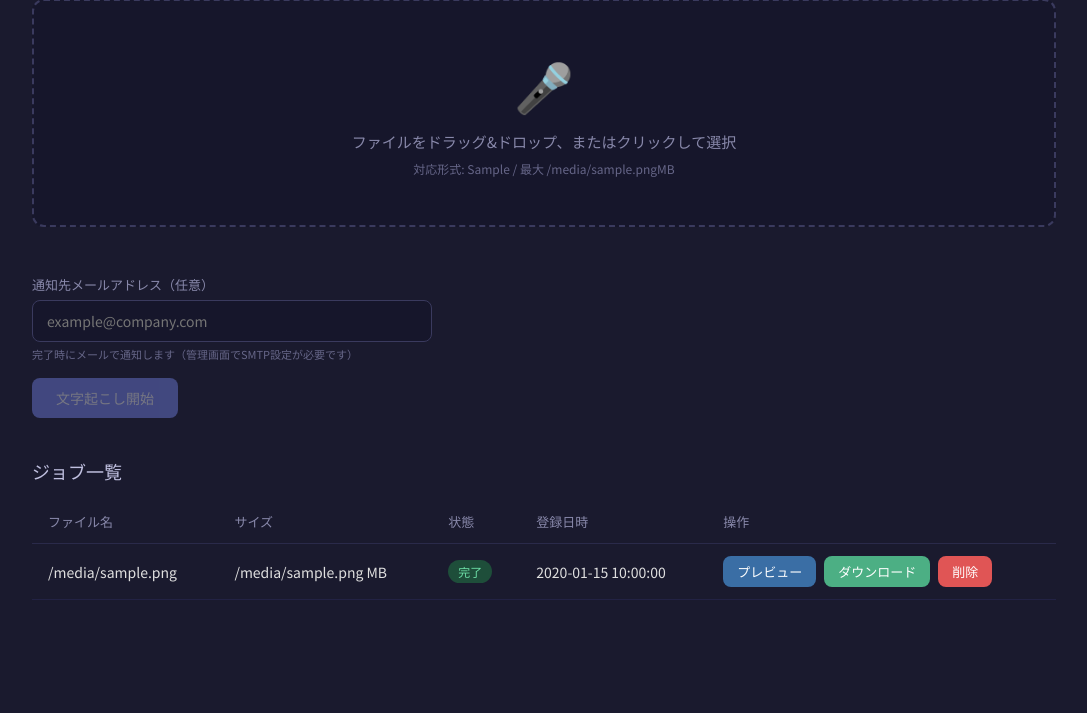
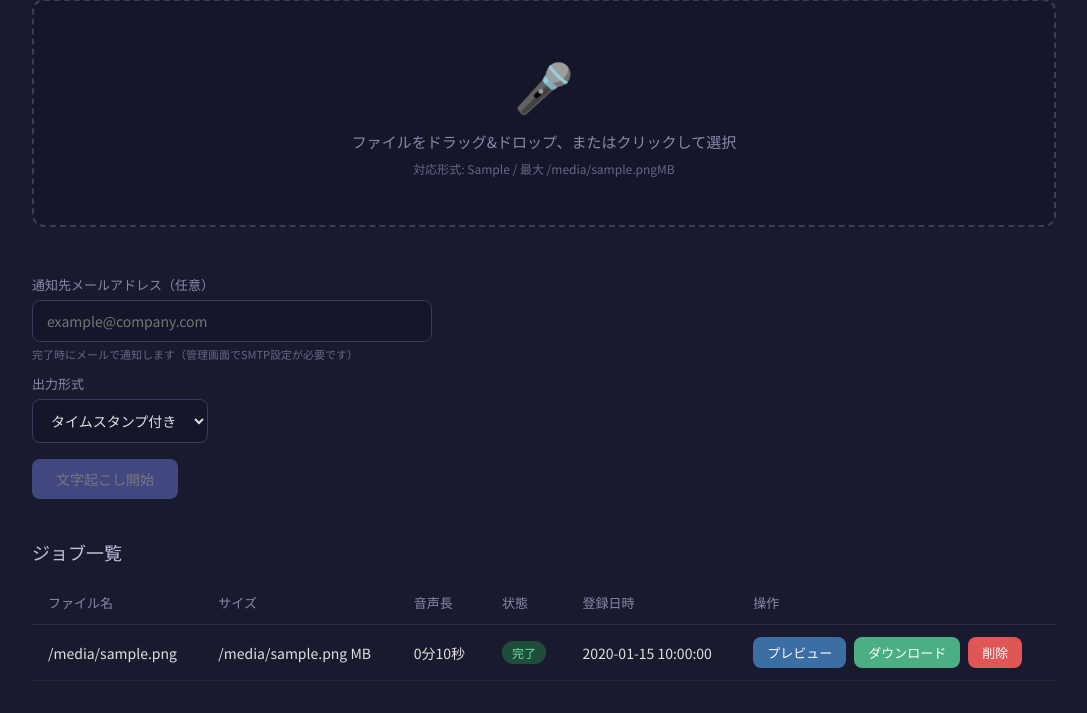
Before and after one commit to sigmax75/koelog, a FastAPI app: template templates/index.html in a window 1280 px wide. Shown: the part 204-917 px from the top of the page, without its empty margins (96-1183 px from the left). Before the commit the page ends 804 px from the top, so only its background shows below. Run offline with FastAPI, Linux system fonts and the light colour scheme; the template is opened without the code that fills it: most values are stand-ins (such as "Sample title", 1, 10 or a date in 2020).

Commit message:
feat: 精度向上+利便性改善
精度向上:
- initial_prompt（ビジネス用語コンテキスト）追加
- temperature=0.0で安定出力
- ffmpeg前処理（16kHz/モノラル/ラウドネスノーマライズ）

利便性改善:
- 出力形式選択（タイムスタンプ付き/プレーンテキスト/SRT字幕）
- プレビューモーダルにクリップボードコピーボタン
- 音声長+推定処理時間表示（ffprobe）
- ffmpeg未インストール時はフォールバック

Co-Authored-By: Claude Opus 4.6 (1M context) <noreply@anthropic.com>

```diff
--- a/app.py
+++ b/app.py
@@ -3,6 +3,7 @@
 import os
 import uuid
 import threading
+import subprocess
 import smtplib
 from email.mime.text import MIMEText
 from email.mime.multipart import MIMEMultipart
@@ -77,6 +78,80 @@ def format_timestamp(seconds: float) -> str:
     return f"{h:02d}:{m:02d}:{s:02d}"
 
 
+def format_srt_timestamp(seconds: float) -> str:
+    """SRT形式のタイムスタンプ（HH:MM:SS,mmm）"""
+    h = int(seconds // 3600)
+    m = int((seconds % 3600) // 60)
+    s = int(seconds % 60)
+    ms = int((seconds % 1) * 1000)
+    return f"{h:02d}:{m:02d}:{s:02d},{ms:03d}"
+
+
+def format_result(segments_data, output_format):
+    """出力形式に応じたテキストを生成"""
+    if output_format == "plain":
+        # プレーンテキスト（タイムスタンプなし）
+        return "\n".join(seg["text"] for seg in segments_data)
+    elif output_format == "srt":
+        # SRT字幕形式
+        lines = []
+        for i, seg in enumerate(segments_data, 1):
+            start_srt = format_srt_timestamp(seg["start"])
+            end_srt = format_srt_timestamp(seg["end"])
+            lines.append(str(i))
+            lines.append(f"{start_srt} --> {end_srt}")
+            lines.append(seg["text"])
+            lines.append("")
+        return "\n".join(lines)
+    else:
+        # タイムスタンプ付き（デフォルト）
+        return "\n".join(f"[{format_timestamp(seg['start'])} --> {format_timestamp(seg['end'])}] {seg['text']}" for seg in segments_data)
+
+
+def preprocess_audio(input_path: str) -> str:
+    """ffmpegで16kHz/モノラル/ノーマライズに変換"""
+    output_path = input_path + ".preprocessed.wav"
+    try:
+        cmd = [
+            config.FFMPEG_PATH, "-y", "-i", input_path,
+            "-ar", "16000",      # 16kHzリサンプリング
+            "-ac", "1",          # モノラル
+            "-af", "loudnorm",   # ラウドネスノーマライズ
+            "-f", "wav",
+            output_path
+        ]
+        result = subprocess.run(cmd, capture_output=True, text=True, timeout=300)
+        if result.returncode == 0 and os.path.exists(output_path):
+            return output_path
+        else:
+            print(f"[KoeLog] ffmpeg前処理失敗（元ファイルを使用）: {result.stderr[:200]}")
+            return input_path
+    except FileNotFoundError:
+        print("[KoeLog] ffmpegが見つかりません。前処理をスキップします。")
+        return input_path
+    except Exception as e:
+        print(f"[KoeLog] ffmpeg前処理エラー: {e}")
+        return input_path
+
+
+def get_audio_duration(filepath: str) -> float:
+    """ffprobeで音声の長さ（秒）を取得"""
+    try:
+        cmd = [
+            config.FFMPEG_PATH.replace("ffmpeg", "ffprobe"),
+            "-v", "quiet",
+            "-show_entries", "format=duration",
+            "-of", "csv=p=0",
+            filepath
+        ]
+        result = subprocess.run(cmd, capture_output=True, text=True, timeout=30)
+        if result.returncode == 0 and result.stdout.strip():
+            return float(result.stdout.strip())
+    except Exception as e:
+        print(f"[KoeLog] ffprobe error: {e}")
+    return 0.0
+
+
 def send_notification(to_email: str, job: dict):
     """完了通知メールを送信"""
     settings = load_settings()
@@ -132,23 +207,35 @@ def transcribe_worker(job_id: str, filepath: str):
     processing_semaphore.acquire()
     job["status"] = "processing"
 
+    preprocessed_path = None
     try:
+        # ffmpeg前処理
+        preprocessed_path = preprocess_audio(filepath)
+
         segments, info = model.transcribe(
-            filepath,
+            preprocessed_path,  # 前処理済みファイルを使用
             language=config.LANGUAGE,
             beam_size=5,
             vad_filter=True,
+            initial_prompt=config.INITIAL_PROMPT,
+            temperature=config.TEMPERATURE,
         )
 
-        result_path = os.path.join(config.RESULT_DIR, f"{job_id}.txt")
-        lines = []
+        # セグメントデータを収集
+        segments_data = []
         for segment in segments:
-            start_ts = format_timestamp(segment.start)
-            end_ts = format_timestamp(segment.end)
-            line = f"[{start_ts} --> {end_ts}] {segment.text.strip()}"
-            lines.append(line)
+            segments_data.append({
+                "start": segment.start,
+                "end": segment.end,
+                "text": segment.text.strip(),
+            })
 
-        text = "\n".join(lines)
+        # 出力形式に応じたテキスト生成
+        output_format = job.get("output_format", "timestamp")
+        text = format_result(segments_data, output_format)
+
+        ext = ".srt" if output_format == "srt" else ".txt"
+        result_path = os.path.join(config.RESULT_DIR, f"{job_id}{ext}")
 
         # BOM付きUTF-8で保存
         with open(result_path, "w", encoding="utf-8-sig") as f:
@@ -166,6 +253,12 @@ def transcribe_worker(job_id: str, filepath: str):
         job["error"] = str(e)
         job["completed_at"] = datetime.now().strftime("%Y-%m-%d %H:%M:%S")
     finally:
+        # 前処理ファイルを削除
+        if preprocessed_path and preprocessed_path != filepath and os.path.exists(preprocessed_path):
+            try:
+                os.remove(preprocessed_path)
+            except OSError:
+                pass
         processing_semaphore.release()
 
 
@@ -182,7 +275,7 @@ async def index(request: Request):
 
 
 @app.post("/upload")
-async def upload(file: UploadFile = File(...), email: str = Form("")):
+async def upload(file: UploadFile = File(...), email: str = Form(""), output_format: str = Form("timestamp")):
     """音声ファイルアップロード → ジョブ作成"""
     # 拡張子チェック
     _, ext = os.path.splitext(file.filename or "")
@@ -212,6 +305,9 @@ async def upload(file: UploadFile = File(...), email: str = Form("")):
     with open(filepath, "wb") as f:
         f.write(contents)
 
+    # 音声の長さを取得
+    duration = get_audio_duration(filepath)
+
     jobs[job_id] = {
         "job_id": job_id,
         "filename": file.filename,
@@ -224,6 +320,9 @@ async def upload(file: UploadFile = File(...), email: str = Form("")):
         "upload_path": filepath,
         "file_size_mb": round(size_mb, 1),
         "email": email.strip(),
+        "output_format": output_format,
+        "duration_sec": round(duration, 1),
+        "estimated_sec": round(duration * 0.7, 0),
     }
 
     # バックグラウンドで文字起こし開始
@@ -248,6 +347,8 @@ async def status():
             "completed_at": j["completed_at"],
             "error": j["error"],
             "file_size_mb": j.get("file_size_mb", 0),
+            "duration_sec": j.get("duration_sec", 0),
+            "estimated_sec": j.get("estimated_sec", 0),
         })
     return JSONResponse(content=safe_list)
 
@@ -263,9 +364,10 @@ async def download(job_id: str):
     if not os.path.exists(job["result_path"]):
         raise HTTPException(status_code=404, detail="結果ファイルが見つかりません")
 
-    # ダウンロード用ファイル名: 元ファイル名.txt
+    # ダウンロード用ファイル名: 元ファイル名.txt or .srt
     original_name = os.path.splitext(job["filename"] or "result")[0]
-    download_name = f"{original_name}.txt"
+    ext = ".srt" if job.get("output_format") == "srt" else ".txt"
+    download_name = f"{original_name}{ext}"
 
     return FileResponse(
         path=job["result_path"],
--- a/templates/index.html
+++ b/templates/index.html
@@ -446,6 +446,48 @@
             margin-top: 4px;
             display: block;
         }
+
+        /* --- 出力形式選択 --- */
+        .format-select-area {
+            margin-top: 12px;
+        }
+
+        .format-select {
+            padding: 10px 14px;
+            background: #16162b;
+            border: 1px solid #3a3a5e;
+            border-radius: 8px;
+            color: #e0e0e0;
+            font-family: "Noto Sans JP", sans-serif;
+            font-size: 14px;
+        }
+
+        .format-select:focus {
+            outline: none;
+            border-color: #7c8cf8;
+        }
+
+        /* --- プレビューアクション --- */
+        .preview-actions {
+            display: flex;
+            align-items: center;
+            gap: 12px;
+        }
+
+        .btn-copy {
+            background: #3a6ea5;
+            color: #fff;
+            padding: 6px 16px;
+            font-size: 13px;
+        }
+
+        .btn-copy:hover {
+            background: #2d5a8a;
+        }
+
+        .btn-copy.copied {
+            background: #4caf84;
+        }
     </style>
 </head>
 <body>
@@ -475,6 +517,14 @@
                     <input type="email" name="email" id="email-input" class="email-input" placeholder="example@company.com">
                     <span class="email-hint">完了時にメールで通知します（管理画面でSMTP設定が必要です）</span>
                 </div>
+                <div class="format-select-area">
+                    <label for="format-select" class="email-label">出力形式</label>
+                    <select name="output_format" id="format-select" class="format-select">
+                        <option value="timestamp" selected>タイムスタンプ付き</option>
+                        <option value="plain">プレーンテキスト</option>
+                        <option value="srt">SRT字幕</option>
+                    </select>
+                </div>
                 <div class="upload-actions">
                     <button type="submit" id="upload-btn" class="btn btn-primary" disabled>文字起こし開始</button>
                 </div>
@@ -496,6 +546,7 @@
                         <tr>
                             <th>ファイル名</th>
                             <th>サイズ</th>
+                            <th>音声長</th>
                             <th>状態</th>
                             <th>登録日時</th>
                             <th>操作</th>
@@ -508,8 +559,18 @@
                                 <td class="filename-cell" title="{{ job.filename }}">{{ job.filename }}</td>
                                 <td>{{ job.file_size_mb }} MB</td>
                                 <td>
+                                    {% if job.duration_sec > 0 %}
+                                        {{ (job.duration_sec // 60)|int }}分{{ (job.duration_sec % 60)|int }}秒
+                                    {% else %}
+                                        -
+                                    {% endif %}
+                                </td>
+                                <td>
                                     {% if job.status == "waiting" %}
                                         <span class="status-badge status-waiting">待機中</span>
+                                        {% if job.estimated_sec > 0 %}
+                                        <div class="elapsed-text">推定 {{ (job.estimated_sec // 60)|int }}分{{ (job.estimated_sec % 60)|int }}秒</div>
+                                        {% endif %}
                                     {% elif job.status == "processing" %}
                                         <span class="status-badge status-processing">処理中</span>
                                     {% elif job.status == "completed" %}
@@ -540,7 +601,7 @@
                             {% endfor %}
                         {% else %}
                             <tr>
-                                <td colspan="5" class="empty-message">ジョブはまだありません</td>
+                                <td colspan="6" class="empty-message">ジョブはまだありません</td>
                             </tr>
                         {% endif %}
                     </tbody>
@@ -553,7 +614,10 @@
         <div class="preview-card">
             <div class="preview-header">
                 <h3 id="preview-title" class="preview-title"></h3>
-                <button id="preview-close" class="preview-close">&times;</button>
+                <div class="preview-actions">
+                    <button id="preview-copy" class="btn btn-copy">コピー</button>
+                    <button id="preview-close" class="preview-close">&times;</button>
+                </div>
             </div>
             <pre id="preview-content" class="preview-content"></pre>
         </div>
@@ -667,7 +731,7 @@
                 .then(function(data) {
                     var tbody = document.getElementById('jobs-tbody');
                     if (data.length === 0) {
-                        tbody.innerHTML = '<tr><td colspan="5" class="empty-message">ジョブはまだありません</td></tr>';
+                        tbody.innerHTML = '<tr><td colspan="6" class="empty-message">ジョブはまだありません</td></tr>';
                         return;
                     }
                     var html = '';
@@ -676,9 +740,22 @@
                         html += '<tr>';
                         html += '<td class="filename-cell" title="' + escapeHtml(job.filename) + '">' + escapeHtml(job.filename) + '</td>';
                         html += '<td>' + (job.file_size_mb || 0) + ' MB</td>';
+                        // 音声長
+                        if (job.duration_sec > 0) {
+                            var durMin = Math.floor(job.duration_sec / 60);
+                            var durSec = Math.floor(job.duration_sec % 60);
+                            html += '<td>' + durMin + '分' + durSec + '秒</td>';
+                        } else {
+                            html += '<td>-</td>';
+                        }
                         html += '<td>' + statusLabels[job.status];
                         if (job.status === 'failed' && job.error) {
                             html += '<div class="error-text">' + escapeHtml(job.error) + '</div>';
+                        }
+                        if (job.status === 'waiting' && job.estimated_sec > 0) {
+                            var estMin = Math.floor(job.estimated_sec / 60);
+                            var estSec = Math.floor(job.estimated_sec % 60);
+                            html += '<div class="elapsed-text">推定 ' + estMin + '分' + estSec + '秒</div>';
                         }
                         if (job.status === 'processing' && job.created_at) {
                             var elapsed = Math.floor((Date.now() - new Date(job.created_at.replace(' ', 'T')).getTime()) / 1000);
@@ -730,6 +807,21 @@
                 .catch(function() { alert('プレビューの取得に失敗しました'); });
         }
 
+        document.getElementById('preview-copy').addEventListener('click', function() {
+            var text = document.getElementById('preview-content').textContent;
+            navigator.clipboard.writeText(text).then(function() {
+                var btn = document.getElementById('preview-copy');
+                btn.textContent = 'コピー済み';
+                btn.classList.add('copied');
+                setTimeout(function() {
+                    btn.textContent = 'コピー';
+                    btn.classList.remove('copied');
+                }, 2000);
+            }).catch(function() {
+                alert('コピーに失敗しました');
+            });
+        });
+
         document.getElementById('preview-close').addEventListener('click', function() {
             document.getElementById('preview-modal').classList.add('hidden-element');
         });
```
Also changed, not shown: config.py (+7 -0 lines).
